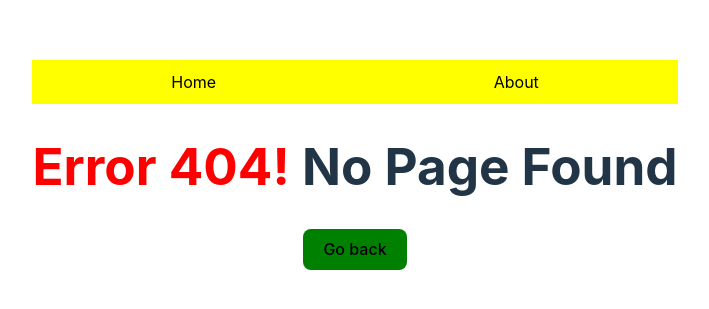
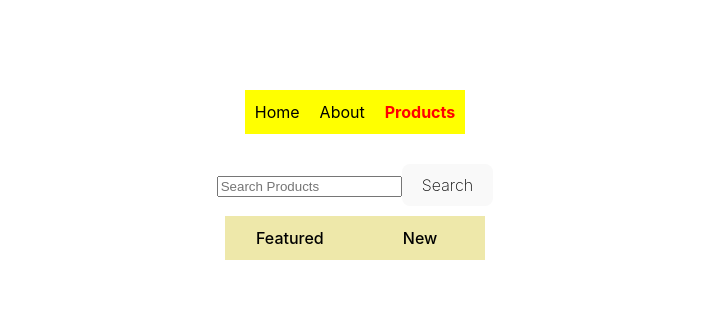
Before and after one commit to mvssgupta/Routing-with-react-router, a React (Vite) app: page /products in a window 1280 px wide. Before the commit this address had no page. Shown: the part 235-544 px from the top of the page, without its empty margins (285-994 px from the left). Built offline with nearby package versions, Linux system fonts and the light colour scheme.

Commit message:
implemented nested routing

```diff
--- a/src/App.jsx
+++ b/src/App.jsx
@@ -5,6 +5,9 @@ import { BrowserRouter ,Routes , Route } from 'react-router-dom'
 import Navbar from './Components/Navbar'
 import OrderSummary from './Components/OrderSummary'
 import PageNotFound from './Components/PageNotFound'
+import Products from './Components/Products'
+import FeaturedProducts from './Components/FeaturedProducts'
+import NewProducts from './Components/NewProducts'
 function App() {
 
   return (
@@ -15,6 +18,10 @@ function App() {
         <Route path="/" element={<Home/>}></Route>
         <Route path="/about" element={<About/>}></Route>
         <Route path="/order-summary" element={<OrderSummary/>}></Route>
+        <Route path="/products" element={<Products/>}>
+          <Route path="featured" element={<FeaturedProducts/>}></Route>
+          <Route path="new" element={<NewProducts/>}></Route>
+        </Route>
         <Route path="*" element={<PageNotFound/>}></Route>
       </Routes>
     </BrowserRouter>
--- /dev/null
+++ b/src/Components/FeaturedProducts.jsx
@@ -0,0 +1,7 @@
+export const FeaturedProducts = () => {
+  return (
+    <h3>List of Featured Products</h3>
+  )
+}
+
+export default FeaturedProducts;
--- a/src/Components/Navbar.jsx
+++ b/src/Components/Navbar.jsx
@@ -16,6 +16,10 @@ const Navbar = () => {
       <NavLink style={navLinkStyles} className="link" to="/about">
         About
       </NavLink>
+      <br />
+      <NavLink style={navLinkStyles} className="link" to="/products">
+        Products
+      </NavLink>
     </nav>
   );
 };
--- /dev/null
+++ b/src/Components/NewProducts.jsx
@@ -0,0 +1,7 @@
+export const NewProducts = () => {
+    return (
+      <h3>List of New Products</h3>
+    )
+  }
+
+  export default NewProducts;
--- /dev/null
+++ b/src/Components/Products.jsx
@@ -0,0 +1,16 @@
+import { Link ,Outlet} from "react-router-dom";
+
+const Products = () => {
+  return (
+    <>
+      <input type="search" placeholder="Search Products" />
+      <button>Search</button>
+      <nav className="productsNavbar">
+        <Link className="link" to='featured'>Featured</Link>
+        <Link className="link" to='new'>New</Link>
+      </nav>
+      <Outlet/>
+    </>
+  );
+};
+export default Products;
--- a/src/index.css
+++ b/src/index.css
@@ -41,7 +41,7 @@ button {
   border: 1px solid transparent;
   padding: 0.6em 1.2em;
   font-size: 1em;
-  font-weight: 500;
+  font-weight: 200;
   font-family: inherit;
   background-color: #1a1a1a;
   cursor: pointer;
@@ -69,10 +69,12 @@ button:focus-visible {
 }
 
 .navbar {
+  margin:30px;
   background-color: yellow;
   display: flex;
   flex-wrap: wrap;
   align-content: stretch;
+}
 .link {
   flex:1;
   color:black;
@@ -84,4 +86,11 @@ button:focus-visible {
   font-weight:bold;
   color:red;
 } */
+
+.productsNavbar{
+  margin:10px;
+  background-color: #EEE8AA;
+  display: flex;
+  flex-wrap: wrap;
+  align-content: stretch;
 }
```
Lines whose indentation alone changed are shown as unchanged.
